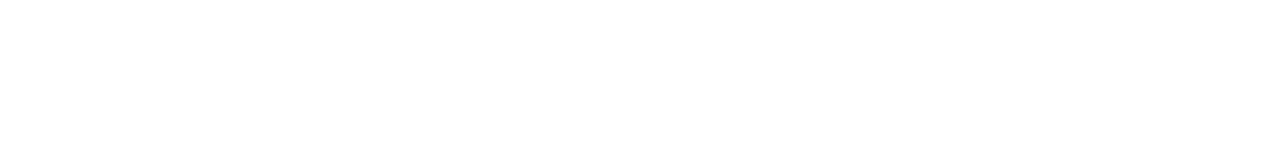
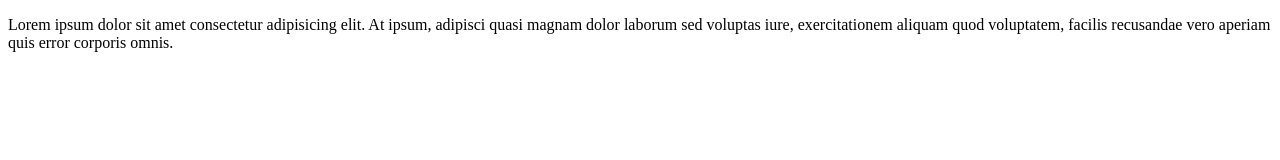
Before and after one commit to JacksonBFigueiredo/projeto-1, a plain HTML site: page index.html in a window 1280 px wide. Drawn offline with Linux system fonts and the light colour scheme.

Commit message:
Adicionado texto no body

```diff
--- a/index.html
+++ b/index.html
@@ -6,6 +6,6 @@
     <title>Curso Git e GitHub</title>
 </head>
 <body>
-
+    <p>Lorem ipsum dolor sit amet consectetur adipisicing elit. At ipsum, adipisci quasi magnam dolor laborum sed voluptas iure, exercitationem aliquam quod voluptatem, facilis recusandae vero aperiam quis error corporis omnis.</p>
 </body>
 </html>
```
